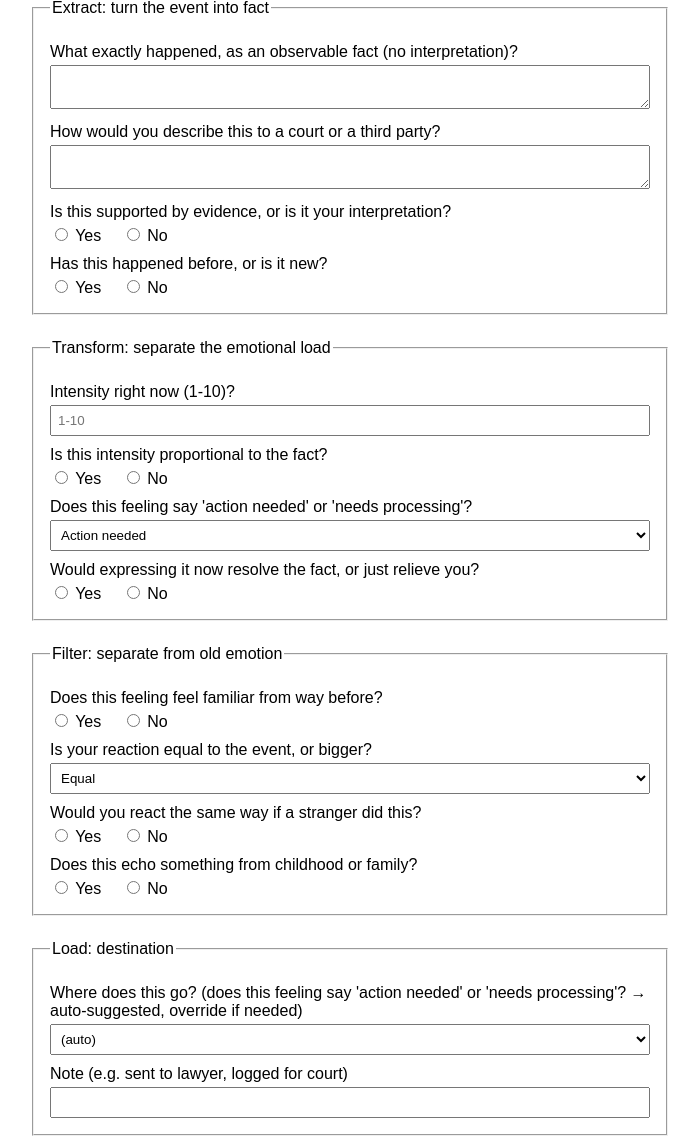
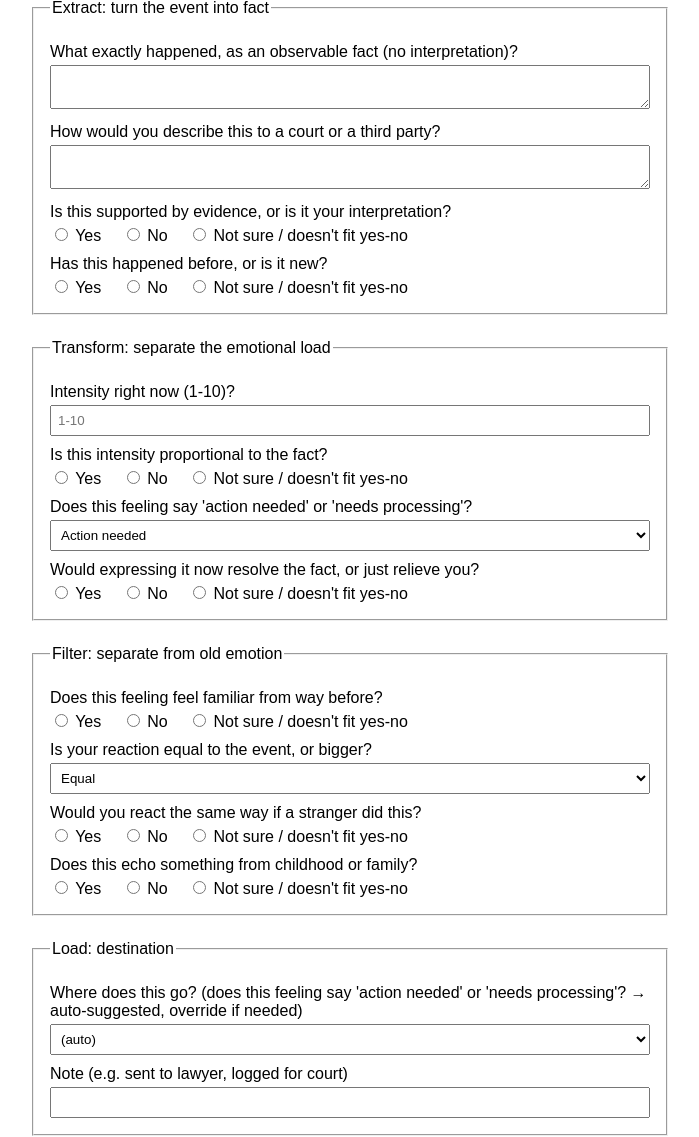
Before and after one commit to nevradonatwork/Hypatia-Soul, a Flask app: page / in a window 1280 px wide. Shown: the part 333-1470 px from the top of the page, without its empty margins (290-989 px from the left). Run offline with Flask 3, Linux system fonts and the light colour scheme.

Commit message:
Add "unsure" option to yes/no form questions
Some extract/transform/filter questions can't honestly be answered with
just yes or no. Adds a third "unsure / doesn't fit yes-no" radio choice
(EN+TR) to all 7 such fields; app.py now maps yes/no/unsure to
True/False/None instead of forcing an unanswered or "unsure" response
into False.

```diff
--- a/app.py
+++ b/app.py
@@ -12,6 +12,19 @@ app.secret_key = os.environ.get("FLASK_SECRET_KEY", "dev-only-change-me")  # onl
 
 def current_lang() -> str:
     return request.args.get("lang") or session.get("lang", "en")
+
+
+def yes_no_none(value):
+    """Map a yes/no/unsure radio value to True/False/None.
+
+    Anything other than an explicit "yes" or "no" (unanswered, or the
+    "unsure" option) is stored as NULL rather than forced into False.
+    """
+    if value == "yes":
+        return True
+    if value == "no":
+        return False
+    return None
 
 
 @app.route("/")
@@ -32,16 +45,16 @@ def submit():
         "raw_description": form.get("raw_description", ""),
         "extract_fact": form.get("extract_fact", ""),
         "extract_third_party_version": form.get("extract_third_party_version"),
-        "extract_is_evidence_based": form.get("extract_is_evidence_based") == "yes",
-        "extract_is_recurring_pattern": form.get("extract_is_recurring_pattern") == "yes",
+        "extract_is_evidence_based": yes_no_none(form.get("extract_is_evidence_based")),
+        "extract_is_recurring_pattern": yes_no_none(form.get("extract_is_recurring_pattern")),
         "transform_intensity_score": form.get("transform_intensity_score"),
-        "transform_is_proportional": form.get("transform_is_proportional") == "yes",
+        "transform_is_proportional": yes_no_none(form.get("transform_is_proportional")),
         "transform_signal_type": form.get("transform_signal_type"),
-        "transform_serves_purpose": form.get("transform_serves_purpose") == "yes",
-        "filter_feels_familiar": form.get("filter_feels_familiar") == "yes",
+        "transform_serves_purpose": yes_no_none(form.get("transform_serves_purpose")),
+        "filter_feels_familiar": yes_no_none(form.get("filter_feels_familiar")),
         "filter_reaction_vs_event_size": form.get("filter_reaction_vs_event_size"),
-        "filter_would_react_same_stranger": form.get("filter_would_react_same_stranger") == "yes",
-        "filter_echoes_childhood": form.get("filter_echoes_childhood") == "yes",
+        "filter_would_react_same_stranger": yes_no_none(form.get("filter_would_react_same_stranger")),
+        "filter_echoes_childhood": yes_no_none(form.get("filter_echoes_childhood")),
         "destination_note": form.get("destination_note"),
     }
 
--- a/templates/form.html
+++ b/templates/form.html
@@ -45,11 +45,13 @@
       <div class="radio-row">
         <label><input type="radio" name="extract_is_evidence_based" value="yes"> {{ T.yes }}</label>
         <label><input type="radio" name="extract_is_evidence_based" value="no"> {{ T.no }}</label>
+        <label><input type="radio" name="extract_is_evidence_based" value="unsure"> {{ T.unsure }}</label>
       </div>
       <label>{{ T.extract_is_recurring_pattern }}</label>
       <div class="radio-row">
         <label><input type="radio" name="extract_is_recurring_pattern" value="yes"> {{ T.yes }}</label>
         <label><input type="radio" name="extract_is_recurring_pattern" value="no"> {{ T.no }}</label>
+        <label><input type="radio" name="extract_is_recurring_pattern" value="unsure"> {{ T.unsure }}</label>
       </div>
     </fieldset>
 
@@ -61,6 +63,7 @@
       <div class="radio-row">
         <label><input type="radio" name="transform_is_proportional" value="yes"> {{ T.yes }}</label>
         <label><input type="radio" name="transform_is_proportional" value="no"> {{ T.no }}</label>
+        <label><input type="radio" name="transform_is_proportional" value="unsure"> {{ T.unsure }}</label>
       </div>
       <label>{{ T.transform_signal_type }}</label>
       <select name="transform_signal_type">
@@ -71,6 +74,7 @@
       <div class="radio-row">
         <label><input type="radio" name="transform_serves_purpose" value="yes"> {{ T.yes }}</label>
         <label><input type="radio" name="transform_serves_purpose" value="no"> {{ T.no }}</label>
+        <label><input type="radio" name="transform_serves_purpose" value="unsure"> {{ T.unsure }}</label>
       </div>
     </fieldset>
 
@@ -80,6 +84,7 @@
       <div class="radio-row">
         <label><input type="radio" name="filter_feels_familiar" value="yes"> {{ T.yes }}</label>
         <label><input type="radio" name="filter_feels_familiar" value="no"> {{ T.no }}</label>
+        <label><input type="radio" name="filter_feels_familiar" value="unsure"> {{ T.unsure }}</label>
       </div>
       <label>{{ T.filter_reaction_vs_event_size }}</label>
       <select name="filter_reaction_vs_event_size">
@@ -90,11 +95,13 @@
       <div class="radio-row">
         <label><input type="radio" name="filter_would_react_same_stranger" value="yes"> {{ T.yes }}</label>
         <label><input type="radio" name="filter_would_react_same_stranger" value="no"> {{ T.no }}</label>
+        <label><input type="radio" name="filter_would_react_same_stranger" value="unsure"> {{ T.unsure }}</label>
       </div>
       <label>{{ T.filter_echoes_childhood }}</label>
       <div class="radio-row">
         <label><input type="radio" name="filter_echoes_childhood" value="yes"> {{ T.yes }}</label>
         <label><input type="radio" name="filter_echoes_childhood" value="no"> {{ T.no }}</label>
+        <label><input type="radio" name="filter_echoes_childhood" value="unsure"> {{ T.unsure }}</label>
       </div>
     </fieldset>
 
--- a/translations.py
+++ b/translations.py
@@ -36,6 +36,7 @@ TEXT = {
         "submit": "Save event",
         "yes": "Yes",
         "no": "No",
+        "unsure": "Not sure / doesn't fit yes-no",
         "counts_title": "How many times triggered",
         "total": "Total",
     },
@@ -74,6 +75,7 @@ TEXT = {
         "submit": "Kaydı kaydet",
         "yes": "Evet",
         "no": "Hayır",
+        "unsure": "Emin değilim / evet-hayıra sığmıyor",
         "counts_title": "Kaç kez tetiklendi",
         "total": "Toplam",
     },
```
Also changed, not shown: tests/test_app.py (+15 -0 lines).
